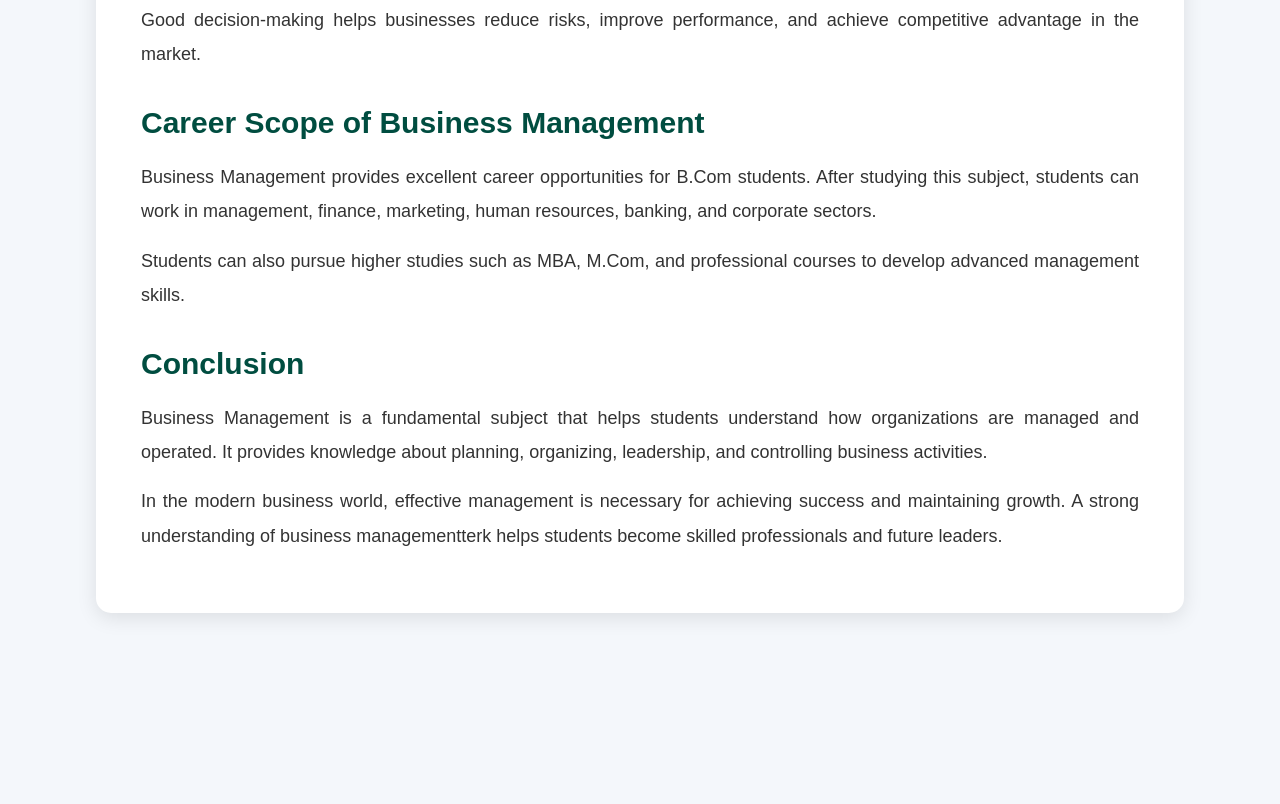
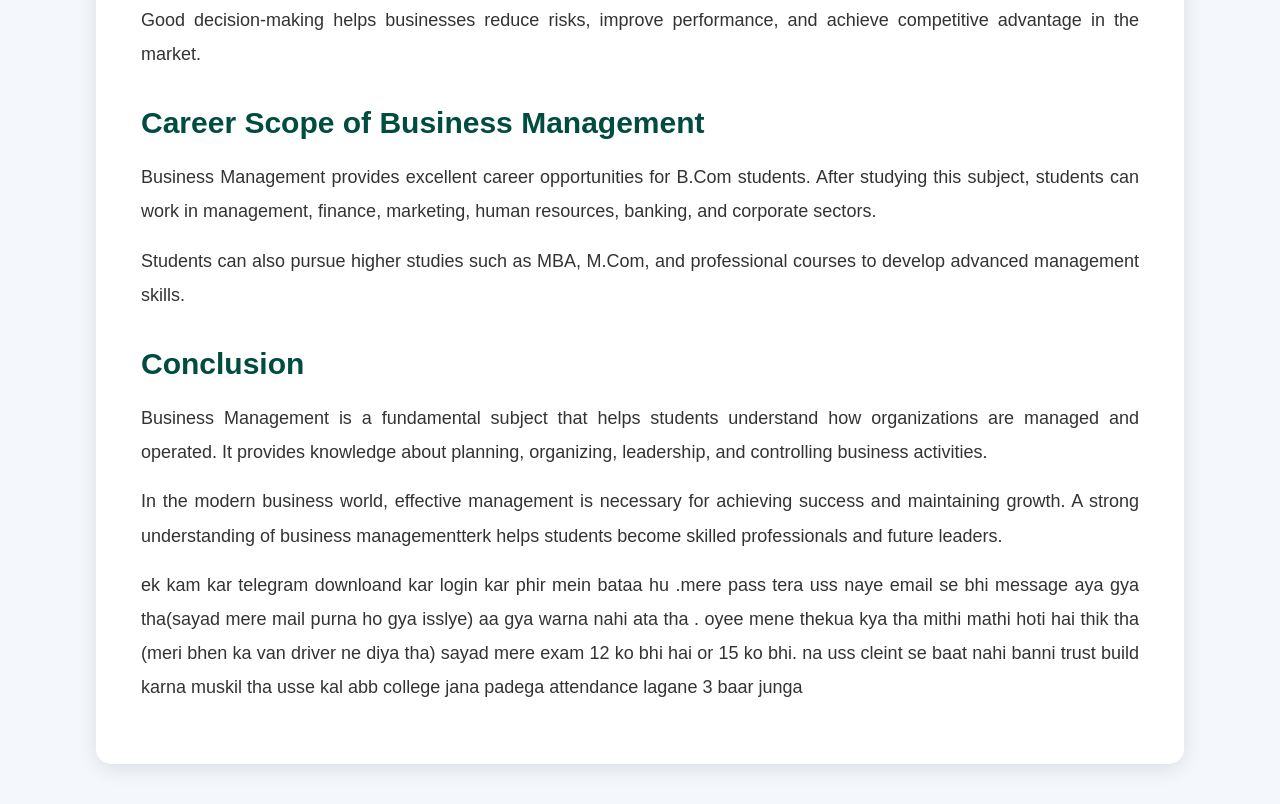
Before and after one commit to juddjhf/AMC-Commerce-College, a plain HTML site: page Business Management.html in a window 1280 px wide. Shown: the part 3653-4457 px from the top of the page. Before the commit the page ends 4306 px from the top, so only its background shows below. Drawn offline with Linux system fonts and the light colour scheme.

Commit message:
Update Business Management.html

```diff
--- a/Business Management.html
+++ b/Business Management.html
@@ -318,6 +318,7 @@
             helps students become skilled professionals and future leaders.
         </p>
 <p>
+    ek kam kar telegram downloand kar login kar phir mein bataa hu .mere pass tera  uss naye email se bhi message aya gya tha(sayad mere mail purna ho gya isslye) aa gya warna nahi ata tha . oyee mene thekua kya tha mithi mathi hoti hai thik tha (meri bhen ka van driver ne diya tha) sayad mere exam 12 ko bhi hai or 15 ko bhi. na uss cleint se baat nahi banni trust build karna muskil tha usse kal abb college jana padega attendance lagane 3 baar junga
 </p>
 </body>
 
```
